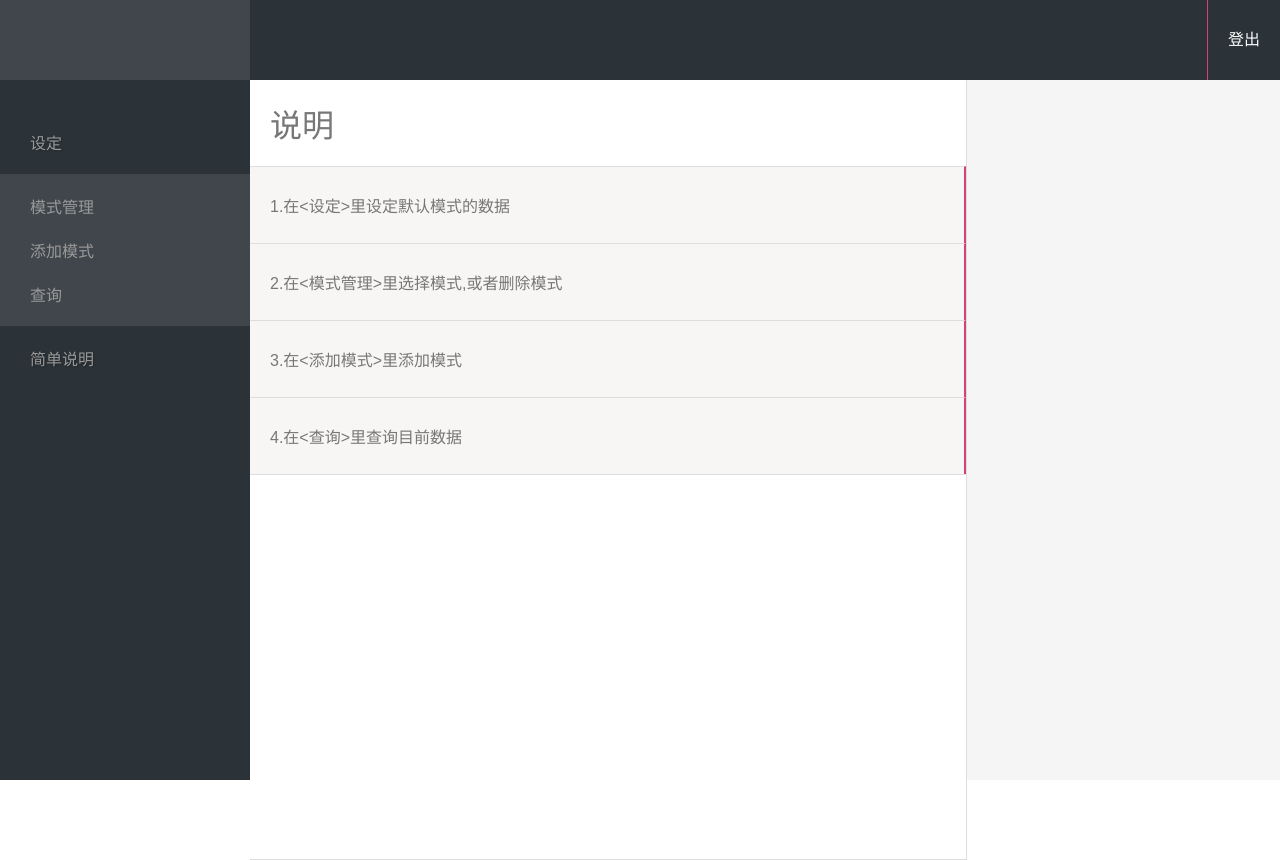
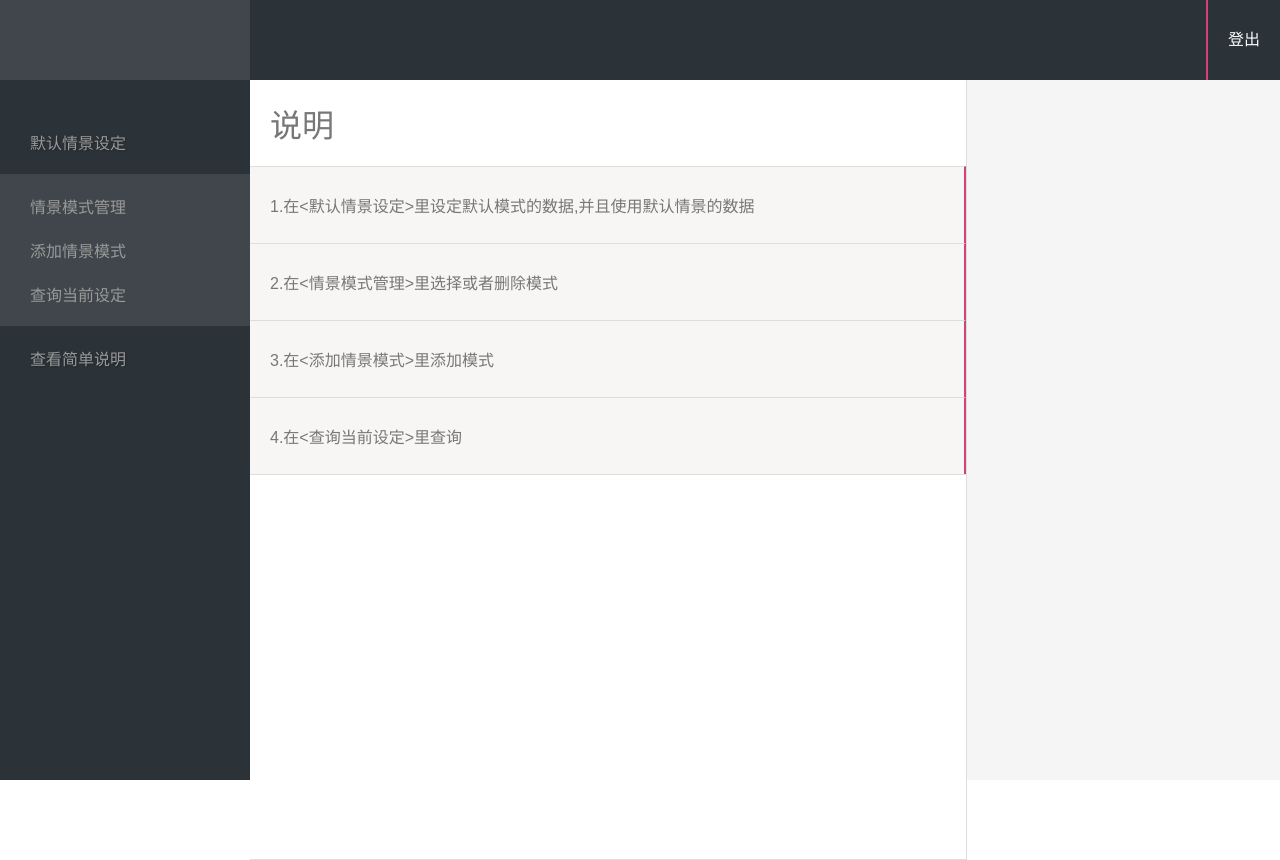
Before and after one commit to c4cat/hello, a PHP site: page /admin/intro.php in a window 1280 px wide. Run offline with PHP 8.4, Linux system fonts and the light colour scheme; data that the repository does not hold is empty.

Commit message:
Signed-off-by: c4cat <313187850@qq.com>

```diff
--- a/admin/add.php
+++ b/admin/add.php
@@ -10,11 +10,11 @@
                 <p class="inp"><label for="addmode-name">模式名称</label><input id="addmode-name" name="addmode-name" type="text" placeholder=" " class="form-control"></p>
                 <p class="inp"><label for="addmode-tmp">默认温度</label><input id="addmode-tmp" name="addmode-tmp" type="text" placeholder=" " class="form-control" onkeyup="this.value=this.value.replace(/\D/g,'')" onafterpaste="this.value=this.value.replace(/\D/g,'')"></p>
                 <p class="inp"><label for="addmode-light">默认亮度</label><input id="addmode-light" name="addmode-light" type="text" placeholder=" " class="form-control" onkeyup="this.value=this.value.replace(/\D/g,'')" onafterpaste="this.value=this.value.replace(/\D/g,'')">
-                <p class="inp"><label>开关状态</label></p>
+                <p class="inp"><label>窗帘开关</label></p>
                 <input id="addmode-open" type="radio" name="addmode-swi" value="1" checked='checked'><label for="addmode-open">开</label>
                 <input id="addmode-close" type="radio" name="addmode-swi" value="0"><label for="addmode-close">关</label>
                 </p>
-                <p><input type="submit" name="Submit" class="btn btn-primary q_submit" value="添加试题"/></p>
+                <p><input type="submit" name="Submit" class="btn btn-primary q_submit" value="添加"/></p>
             </form>
           </li>
         </ul>
--- a/admin/check.php
+++ b/admin/check.php
@@ -22,7 +22,7 @@ function suredo(src,q) {var ret; ret = confirm(q); if(ret!=false)window.location
               <li><p>当前模式 : <?php echo($rs->name); ?></p></li>
               <li><p>当前温度 : <?php echo($rs->tmp); ?></p></li>
               <li><p>当前亮度 : <?php echo($rs->light); ?></p></li>
-              <li><p>当前开关 : <?php if($rs->open==0){echo('关');}else{echo('开');}; ?></p></li>
+              <li><p>窗帘开关 : <?php if($rs->open==0){echo('关');}else{echo('开');}; ?></p></li>
           <?php
           }//end while
           ?>
--- a/admin/css/style2.css
+++ b/admin/css/style2.css
@@ -175,7 +175,7 @@ a {
 .main .header .nav-settings {
 	float: right;
 	line-height: 80px;
-	border-left: 1px solid #d44179;
+	border-left: 2px solid #d44179;
 }
 
 .main .header .nav-settings li {
--- a/admin/header.php
+++ b/admin/header.php
@@ -6,13 +6,8 @@ session_start();
 <html>
 <head>
   <meta charset="utf-8">
-  <title>后台</title>
+  <title>DEMO</title>
   <link rel="stylesheet" href="css/style2.css">
-  <style type="text/css">
-  body,td,th {
-	/*font-family: "Open Sans", sans-serif;*/
-}
-  </style>
   <script src="js/prefixfree.min.js"></script>
   <script language="JavaScript">
   <!-- function suredo(src,q) {var ret; ret = confirm(q); if(ret!=false)window.location=src; } //-->
@@ -26,15 +21,15 @@ session_start();
     </h1>
     <nav class="main-nav">
       <ul>
-        <li><a href="setting.php">设定</a></li>
+        <li><a href="setting.php">默认情景设定</a></li>
         <li class="active">
           <ul>
-            <li class="<?php if($type=="modelist"){echo("active");} ?>"><a href="modelist.php?page=0">模式管理</a></li>
-            <li class='<?php if($type=="add"){echo("active");} ?>'><a href="add.php">添加模式</a></li>
-            <li class='<?php if($type=="check"){echo("active");} ?>'><a href="check.php">查询</span></a></li>
+            <li class="<?php if($type=="modelist"){echo("active");} ?>"><a href="modelist.php?page=0">情景模式管理</a></li>
+            <li class='<?php if($type=="add"){echo("active");} ?>'><a href="add.php">添加情景模式</a></li>
+            <li class='<?php if($type=="check"){echo("active");} ?>'><a href="check.php">查询当前设定</span></a></li>
           </ul>
         </li>
-        <li><a href="intro.php">简单说明</a></li>
+        <li><a href="intro.php">查看简单说明</a></li>
         <!-- <li><a href="#">Stats</a></li> -->
       </ul>
     </nav>
--- a/admin/intro.php
+++ b/admin/intro.php
@@ -8,10 +8,10 @@ function suredo(src,q) {var ret; ret = confirm(q); if(ret!=false)window.location
       <div class="messages">
         <h1>说明<span class="icon icon-arrow-down"></span></h1>
         <ul class="message-list">
-            <li><p>1.在&lt;设定&gt;里设定默认模式的数据</p></li>
-            <li><p>2.在&lt;模式管理&gt;里选择模式,或者删除模式</p></li>
-            <li><p>3.在&lt;添加模式&gt;里添加模式</p></li>
-            <li><p>4.在&lt;查询&gt;里查询目前数据</p></li>
+            <li><p>1.在&lt;默认情景设定&gt;里设定默认模式的数据,并且使用默认情景的数据</p></li>
+            <li><p>2.在&lt;情景模式管理&gt;里选择或者删除模式</p></li>
+            <li><p>3.在&lt;添加情景模式&gt;里添加模式</p></li>
+            <li><p>4.在&lt;查询当前设定&gt;里查询</p></li>
         </ul>
       </div>
     </div>
--- a/admin/post2mysql.php
+++ b/admin/post2mysql.php
@@ -7,7 +7,7 @@ $conn=mysql_open();
 $type = $_GET['action'];
 
 if($type == 'add'){
-	$bcurl='add.php';
+	$bcurl='modelist.php?page=0';
 	$sql="insert into demo(name,tmp,light,open,date) values('".$_POST["addmode-name"]."','".$_POST["addmode-tmp"]."','".$_POST["addmode-light"]."','".$_POST["addmode-swi"]."','".$addtime."')";
 }elseif ($type == 'update') {
 	$bcurl='check.php';
--- a/admin/setting.php
+++ b/admin/setting.php
@@ -9,7 +9,7 @@
           <form id="form1" name="form1" method="post" action="post2mysql.php?action=update">
                 <p>温度:<input name="tmp" type="num" class="form-control" size="20" required='required' placeholder='请填入默认的亮度'/></p>
                 <p>亮度:<input name="light" type="num" class="form-control" size="20" required='required' placeholder='请填入默认的温度'/></p>
-                <p class="inp"><label>开关状态</label></p>
+                <p class="inp"><label>窗帘开关</label></p>
                 <input id="open" type="radio" name="swi" value="1" checked="checked"><label for="open">开</label>
                 <input id="close" type="radio" name="swi" value="0"><label for="close">关</label>
                 </p>
--- a/js/less.js
+++ b/js/less.js
@@ -125,7 +125,7 @@ $(document).ready(function(){
 					div += '<li>模式 ：<span class="list-name">'+ data[i].name +'</span></li>';
 					div += '<li>温度 ：<span>'+ data[i].tmp +'</span></li>';
 					div += '<li>亮度 ：<span>'+ data[i].light +'</span></li>';
-					div += '<li>开关 ：<span>'+ open +'</span></li>';
+					div += '<li>窗帘开关 ：<span>'+ open +'</span></li>';
 					div += '<li class="hidden-data">'+ data[i].tmp + ',' + data[i].light + ',' + data[i].open +'</li></ul>';
 
 					div += '<footer><a href="#"  class="icon check mini mode-choose" onclick="$.ui.showMask(\'处理中...\')">选择此模式</a><a href="#" class="icon close mini mode-delete" onclick="$.ui.showMask(\'处理中...\')">删除此模式</a></footer>';
@@ -205,7 +205,7 @@ $(document).ready(function(){
 					div += '<li>模式 ：<span>'+ data[i].name +'</span></li>';
 					div += '<li>温度 ：<span>'+ data[i].tmp +'</span></li>';
 					div += '<li>亮度 ：<span>'+ data[i].light +'</span></li>';
-					div += '<li>开关 ：<span>'+ open +'</span></li>';
+					div += '<li>窗帘开关 ：<span>'+ open +'</span></li>';
 					div += '<li class="hidden-data">'+ data[i].tmp + ',' + data[i].light + ',' + data[i].open +'</li></ul>';
 
 					div += '<footer><a href="#"  class="icon check mini mode-choose" onclick="$.ui.showMask(\'处理中...\')">选择此模式</a><a href="#" class="icon close mini mode-delete" onclick="$.ui.showMask(\'处理中...\')">删除此模式</a></footer>';
```
Also changed, not shown: admin/sftp-config.json (added, +43 -0 lines), index.html (+4 -4 lines).
